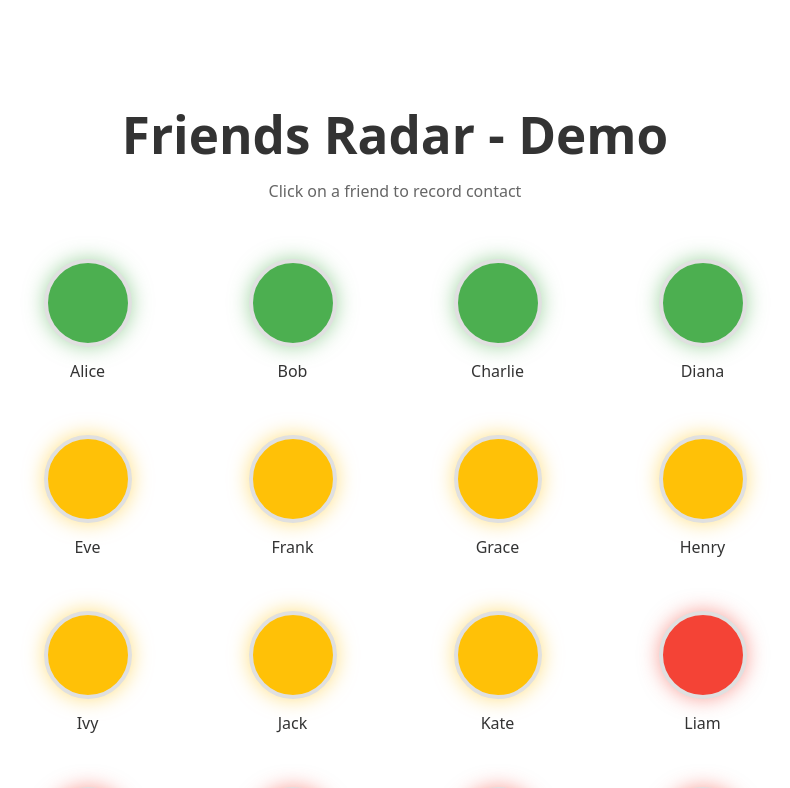
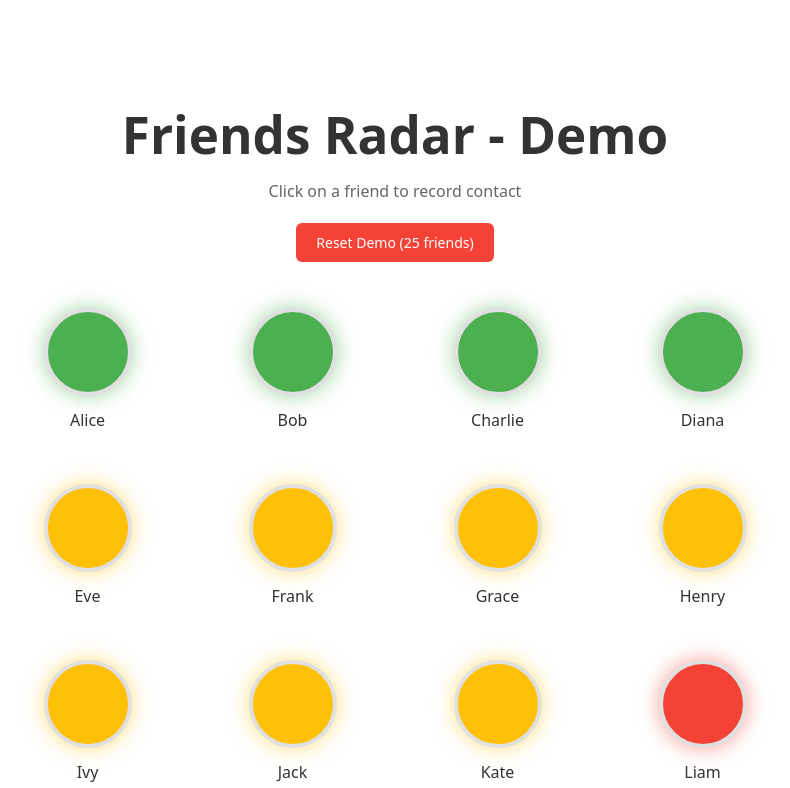
Before and after one commit to Oliver-Meier/friends-radar, a Vue app: page / in a window 1280 px wide. Shown: the top 788 px of the page, without its empty margins (245-1035 px from the left). Built offline with nearby package versions, Linux system fonts and the light colour scheme.

Commit message:
Add reset demo button to clear localStorage and load 25 friends
- Added Reset Demo button to clear localStorage
- Reloads page to initialize 25 friends with varied timestamps
- Useful when localStorage has old data from previous sessions

```diff
--- a/src/App.vue
+++ b/src/App.vue
@@ -64,12 +64,19 @@ const handleContact = (id: string) => {
   updateLastContact(id)
   console.log('Updated contact time for friend:', id)
 }
+
+const resetDemo = () => {
+  localStorage.clear()
+  location.reload()
+}
 </script>
 
 <template>
   <div class="app">
     <h1>Friends Radar - Demo</h1>
     <p class="subtitle">Click on a friend to record contact</p>
+
+    <button @click="resetDemo" class="reset-btn">Reset Demo (25 friends)</button>
 
     <FriendsGrid :friends="friends" @contact="handleContact" />
 
@@ -107,9 +114,32 @@ h1 {
 
 .subtitle {
   color: #666;
-  margin-bottom: 40px;
+  margin-bottom: 20px;
   user-select: none;
   -webkit-user-select: none;
+}
+
+.reset-btn {
+  padding: 10px 20px;
+  margin-bottom: 30px;
+  background: #f44336;
+  color: white;
+  border: none;
+  border-radius: 6px;
+  font-size: 14px;
+  font-weight: 500;
+  cursor: pointer;
+  transition: background 0.2s ease;
+  user-select: none;
+  -webkit-user-select: none;
+}
+
+.reset-btn:hover {
+  background: #d32f2f;
+}
+
+.reset-btn:active {
+  transform: scale(0.98);
 }
 
 :deep(.friends-grid-container) {
```
